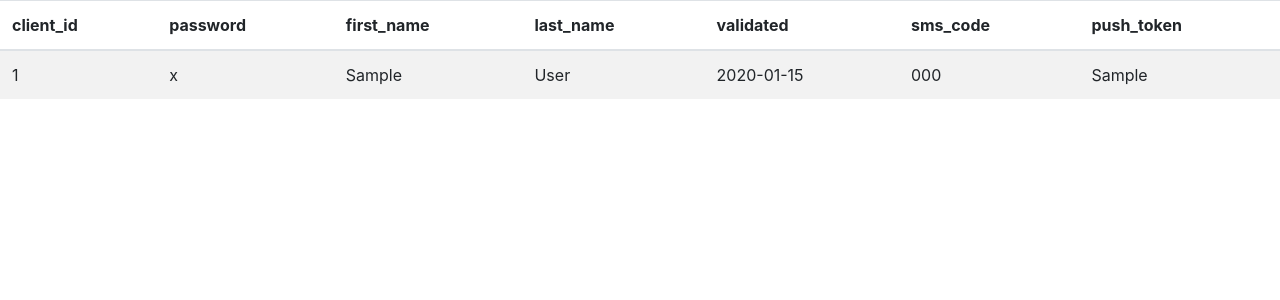
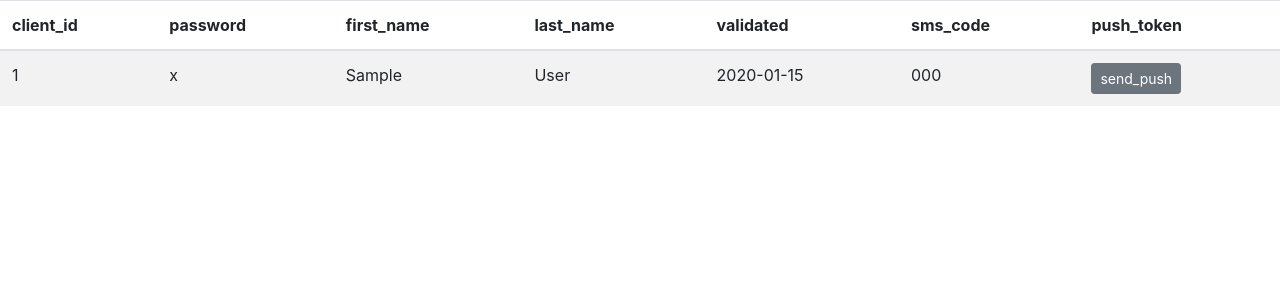
Before and after one commit to cash4sms/api-cash4sms, a Flask app: page / in a window 1280 px wide. Shown: the part 56-356 px from the top of the page. Run offline with Flask 2, Linux system fonts and the light colour scheme; a database or web service that is not in the repository returns one stand-in record (values such as "Sample title"); some libraries are stand-ins or nearby versions.

Commit message:
[feature] push sender

```diff
--- a/application.py
+++ b/application.py
@@ -8,10 +8,11 @@ heroku logs -a api-cash4sms -t --source app
 
 import os
 import uuid
+import requests
 
 from dbconnector import DB
 
-from flask import Flask, request, jsonify, render_template
+from flask import Flask, request, jsonify, render_template, redirect
 from random import randint, choice
 from datetime import datetime, timedelta
 from time import sleep
@@ -328,7 +329,7 @@ def request_url_limits():
 #-----------------------------------------------------------------------
 
 url_notifications = '/notifications/<option>'
-@app.route(url_notifications, methods=['POST'])
+@app.route(url_notifications, methods=['GET','POST'])
 def request_url_notifications(option):
 
     rdata = request.get_json()
@@ -423,18 +424,52 @@ def request_url_msg():
 #-----------------------------------------------------------------------
 
 @app.route('/')
-@app.route('/user.html')
-def user():
+@app.route('/<option>')
+def site(option=None):
+
+    if option == 'send':
+
+        client_id = request.args.get('client_id')
+        push_token = request.args.get('push_token')
+
+        push_id = str(uuid.uuid4().hex)
+        push_action = choice(['start', 'statistics', 'income', 'support', 'account'])
+        push_title = f'title push -> {push_action}'
+        push_body = f'push body'
+        updated_at = datetime.now().replace(microsecond=0)
+
+        url = 'https://fcm.googleapis.com/fcm/send'
+        head = {
+            'authorization': 'key=AAAA7KpCKUQ:APA91bHpz2GoQGkbOXQAm2YkuP9sqlsqzhnqNqKNM3pRkfKTb5xqo4hRWn4ONZoaD6HIdQTDu-_TAvIh3TVljRYGh5h9TLCd5I4lRgNi1CO2gFS6NCGNC4BtadBy_Vnjv1mN4tFchxCp',
+            'Content-Type': 'application/json; charset=utf-8'
+        }
+        json_data = {
+            "to": str(push_token),
+            "data": {
+                "push_title": push_title,
+                "push_body": push_body,
+                "push_id": push_id,
+                "push_action": push_action,
+                "push_date": str(int(updated_at.timestamp()))
+            }
+        }
+        res = requests.post(url, json=json_data, headers=head)
+        print('https://fcm.googleapis.com/fcm/send ' + str(res.status_code))
+
+        if res.status_code == 200:
+            update_keys = ['client_id', 'push_title', 'push_body', 'push_action', 'push_status', 'updated_at']
+            update_values = [str(client_id), push_title, push_body, push_action, 'send', updated_at.isoformat()]
+            DB().save_or_create('cash4sms_pushs', update_keys, update_values, where=('push_id', push_id))
+
+        return redirect('push.html')
+
+    if option == 'push.html':
+        objs = DB().execute_dic('cash4sms_pushs', order='updated_at')
+        return render_template('push.html', objs=objs)
 
     keys = ['client_id', 'password', 'first_name', 'last_name', 'validated', 'sms_code', 'push_token']
     objs = DB().execute_dic('cash4sms_users', keys=keys, order='updated_at')
     return render_template('user.html', objs=objs)
-
-@app.route('/push.html')
-def push():
-
-    objs = DB().execute_dic('cash4sms_pushs', order='updated_at')
-    return render_template('push.html', objs=objs)
 
 if __name__ == '__main__':
     port = int(os.environ.get("PORT", 5000))
--- a/requirements.txt
+++ b/requirements.txt
@@ -1,2 +1,3 @@
 Flask>=1.0.2
 psycopg2-binary>=2.7.6
+requests>=2.21
--- a/templates/push.html
+++ b/templates/push.html
@@ -9,6 +9,7 @@
                     <th scope="col">push_id</th>
                     <th scope="col">push_title</th>
                     <th scope="col">push_body</th>
+                    <th scope="col">push_action</th>
                     <th scope="col">push_status</th>
                     <th scope="col">updated_at</th>
                 </tr>
@@ -20,6 +21,7 @@
                     <td>{{obj.push_id}}</td>
                     <td>{{obj.push_title}}</td>
                     <td>{{obj.push_body}}</td>
+                    <td>{{obj.push_action}}</td>
                     <td>{{obj.push_status}}</td>
                     <td>{{obj.updated_at}}</td>
                 </tr>
--- a/templates/user.html
+++ b/templates/user.html
@@ -19,11 +19,17 @@
                 <tr>
                     <td>{{obj.client_id}}</td>
                     <td>{{obj.password}}</td>
-                    <td>{{obj.first_name}}</td>
-                    <td>{{obj.last_name}}</td>
+                    <td>{% if obj.first_name != None %}{{obj.first_name}}{% endif %}</td>
+                    <td>{% if obj.last_name != None %}{{obj.last_name}}{% endif %}</td>
                     <td>{{obj.validated}}</td>
                     <td>{{obj.sms_code}}</td>
-                    <td>{{obj.push_token}}</td>
+                    <td>
+                        {% if obj.push_token != None %}
+                        <a href="/send?push_token={{ obj.push_token }}&client_id={{obj.client_id}}">
+                            <button type="button" class="btn btn-secondary btn-sm">send_push</button>
+                        </a>
+                        {% endif %}
+                    </td>
                 </tr>
             {% endfor %}
             </tbody>
```
